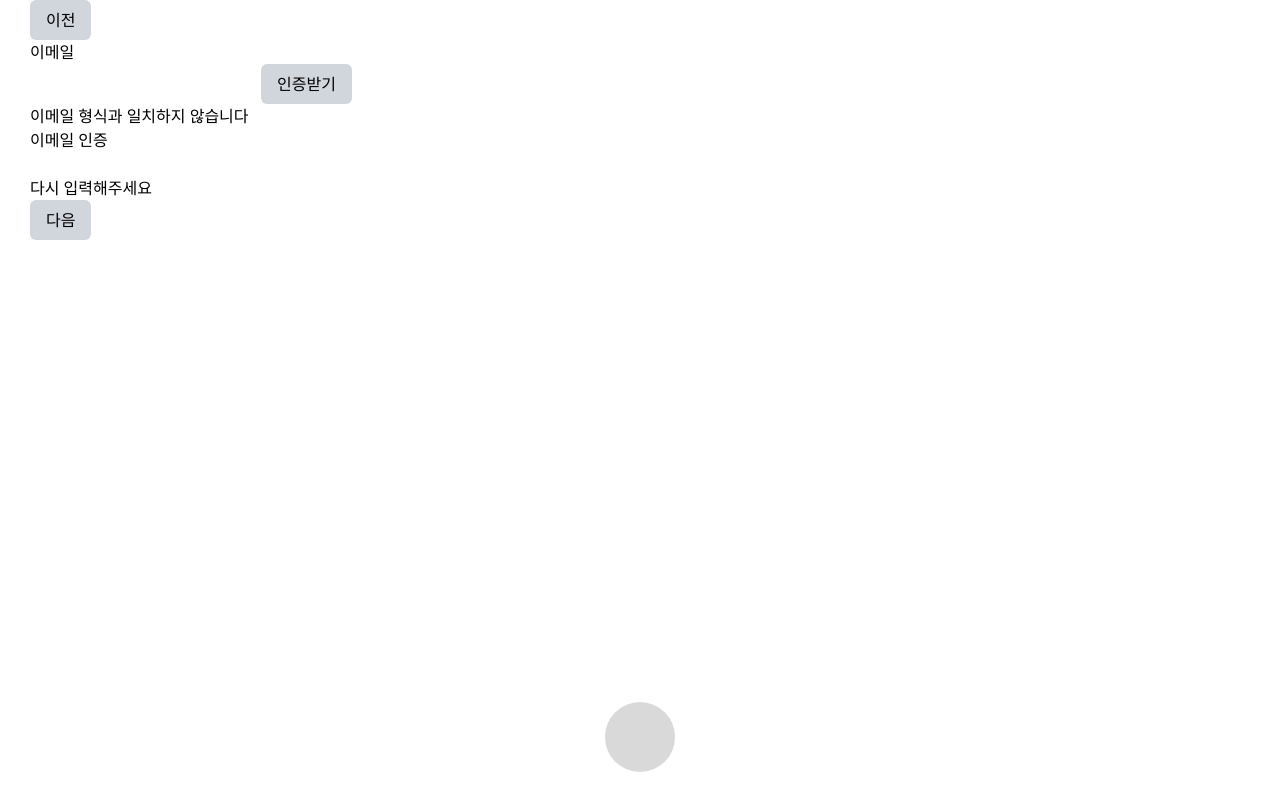
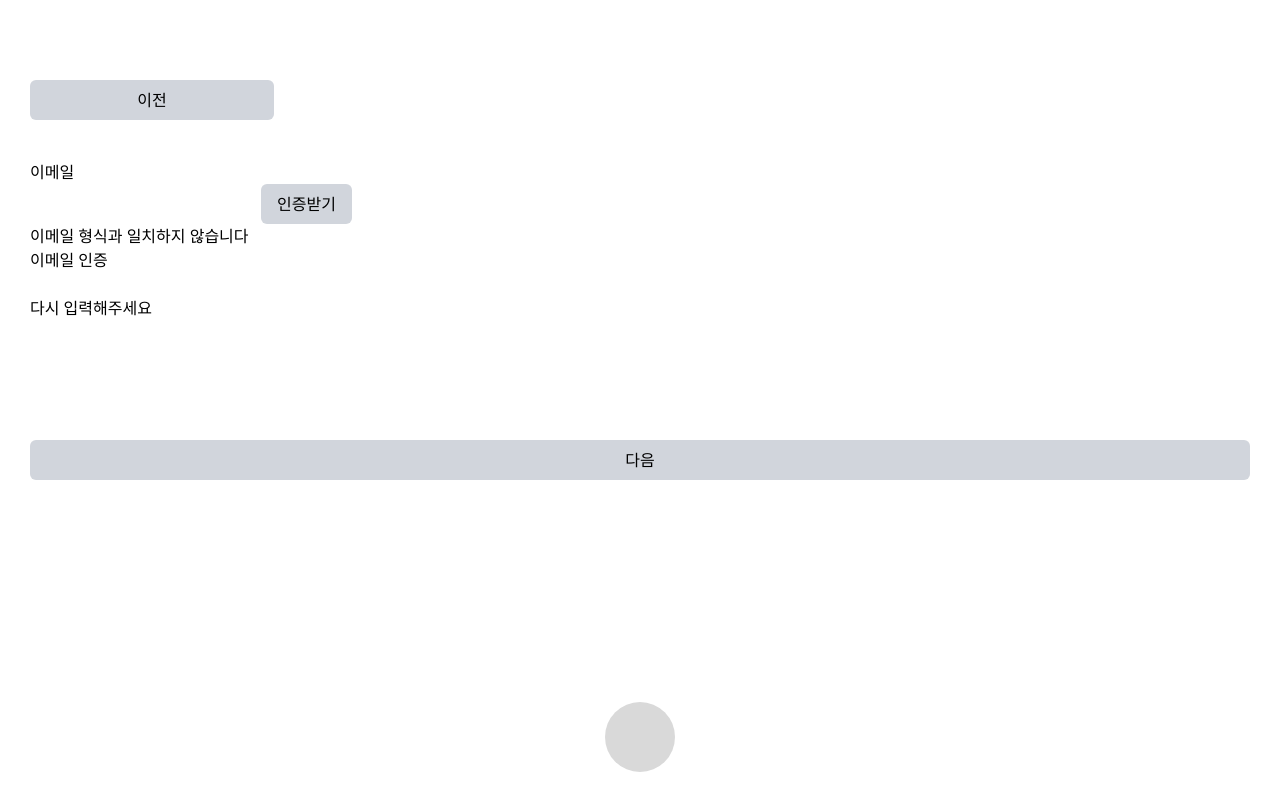
Before and after one commit to kdt-ful-class-three-group/poop, a React (Vite) app in the folder client/: page /Register in a window 1280 px wide. Built offline with nearby package versions, Linux system fonts and the light colour scheme.

Commit message:
스타일 지정

```diff
--- a/client/src/components/RegisterEmail.jsx
+++ b/client/src/components/RegisterEmail.jsx
@@ -8,12 +8,12 @@ function RegisterEmail(){
   // 다음
 
   return(
-    <div>
+    <div className="flex flex-col gap-10 mt-20">
       <Button text='이전'
-        colorClass={'bg-gray-300'}
+        colorClass={'bg-gray-300 w-[20%]'}
       />
       <Email/>
-      <Button text='다음' colorClass={'bg-gray-300'}/>
+      <Button text='다음' colorClass={'bg-gray-300 mt-20'}/>
     </div>
   )
 }
```
